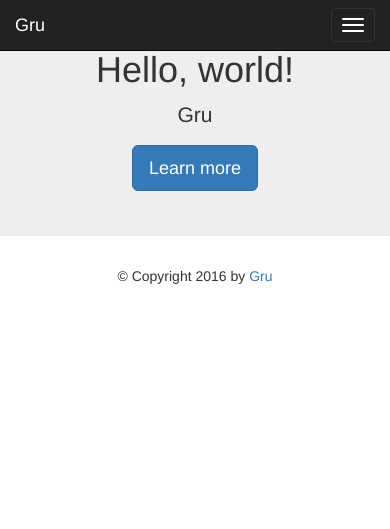
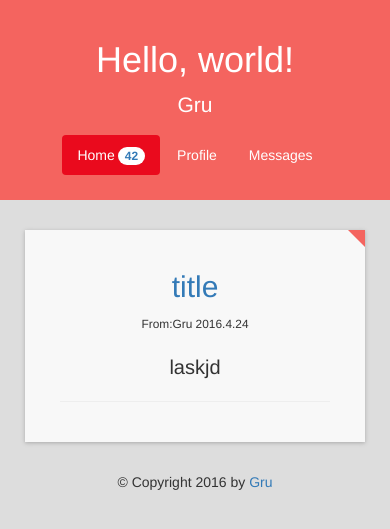
Before and after one commit to liu772992382/myblog, a Flask app: page / in a window 390 px wide. Shown: the top 529 px of the page. Run offline with Flask 2, Linux system fonts and the light colour scheme; some libraries are stand-ins or nearby versions.

Commit message:
from other blog

```diff
--- /dev/null
+++ b/static/css/index.css
@@ -0,0 +1,131 @@
+.jumbotron{
+	background-color: #f4645f !important;
+	color: white;
+	text-align: center;
+	padding-bottom: 20px;
+	padding-top: 20px;
+}
+
+body{
+	background-color: #DDDDDD;
+}
+
+div.nav a{
+	color: white;
+	display: inline-block;
+}
+
+.nav-pills a{
+	color: white !important;
+}
+
+.nav-pills>li.active>a, .nav-pills>li.active>a:focus, .nav-pills>li.active>a:hover{
+	background-color: rgb(234, 10, 29);
+}
+div.post {
+    background: #f8f8f8;
+    margin-bottom: 30px;
+    padding: 20px 35px;
+    box-shadow: 0 1px 4px #aaa;
+    overflow: hidden;
+}
+
+.user-info {
+    padding: 20px;
+    padding-top: 10px;
+    background-color: #f8f8f8;
+    box-shadow: 0 1px 4px #aaa;
+}
+
+li {
+    display: list-item;
+    text-align: -webkit-match-parent;
+}
+
+.card ul li {
+    float: left;
+    width: 33%;
+    padding: 8px 0;
+    border-left: 1px #eee solid;
+}
+
+.card img {
+    display: block;
+    width: 80px;
+    height: 80px;
+}
+
+.main-content{
+	padding-left: 25px;
+	padding-right: 25px;
+}
+
+.centered-pills {
+    text-align: center
+}
+.centered-pills ul.nav-pills {
+    display: inline-block
+}
+.centered-pills li {
+    display: inline
+}
+.centered-pills a {
+    float: left
+}
+
+.card ul {
+    list-style-type: none;
+    border-top: 1px #eee solid;
+    margin: 0;
+    padding: 0;
+}
+
+.card .avater {
+    display: inline-block;
+    margin-top: -40px;
+    position: relative;
+    background: #fff;
+    box-shadow: 0 1px #ccc;
+    border-radius: 100%;
+    border: 3px #fff solid;
+    overflow: hidden;
+}
+
+.card .header {
+    background-position: top left;
+    background-image: url(../pics/card.png);
+    background-size: cover;
+    height: 148px;
+}
+
+* html .centered-pills ul.nav-pills, *+html .centered-pills ul.nav-pills {
+    display: inline
+}
+
+div.post{
+	text-align: center;
+}
+
+div.post p{
+	font-size: 2.0rem;
+}
+
+div.post .featured {
+    display: block;
+    float: right;
+    width: 0;
+    height: 0;
+    border-right: 20px #f4645f solid;
+    border-bottom: 20px solid transparent;
+    margin-top: -20px;
+    margin-right: -38px;
+}
+
+.card {
+    border-radius: 3px;
+    background: #fff;
+    color: #555;
+    text-align: center;
+    box-shadow: 0px 1px 2px #aaa;
+    margin-top: 12px;
+}
--- a/templates/base.html
+++ b/templates/base.html
@@ -1,13 +1,14 @@
 <!doctype html>
-<html>
+<html lang="zh-CN">
   <head>
 	<meta charset="utf-8">
 	<meta http-equiv="X-UA-Compatible" content="IE=edge">
 	<meta name="viewport" content="width=device-width, initial-scale=1">
-
+  <meta name="viewport" content="width=device-width, initial-scale=1, maximum-scale=1, user-scalable=no">
 	 <title>{% block title %}{% endblock %} - My Blog</title>
 	<!-- Bootstrap -->
  <link href="../static/css/bootstrap.min.css" rel="stylesheet">
+ <link href="../static/css/index.css" rel="stylesheet">
 
  <!-- HTML5 shim and Respond.js for IE8 support of HTML5 elements and media queries -->
  <!-- WARNING: Respond.js doesn't work if you view the page via file:// -->
--- a/templates/welcome.html
+++ b/templates/welcome.html
@@ -3,46 +3,54 @@
 {% block head %}
 {% endblock %}
 {% block content %}
-<nav class="navbar navbar-inverse navbar-fixed-top">
-  <div class="container-fluid">
-    <!-- Brand and toggle get grouped for better mobile display -->
-    <div class="navbar-header">
-      <button type="button" class="navbar-toggle collapsed" data-toggle="collapse" data-target="#bs-example-navbar-collapse-1" aria-expanded="false">
-        <span class="sr-only">Toggle navigation</span>
-        <span class="icon-bar"></span>
-        <span class="icon-bar"></span>
-        <span class="icon-bar"></span>
-      </button>
-      <a class="navbar-brand" href="#">Gru</a>
+  <div class="jumbotron index">
+    <h1 class="title">Hello, world!</h1>
+    <p>Gru</p>
+    <div class="centered-pills">
+      <ul class="nav nav-pills">
+        <li role="presentation" class="active"><a href="#">Home<span class="badge">42</span></a></li>
+        <li role="presentation"><a href="#">Profile</a></li>
+        <li role="presentation"><a href="#">Messages</a></li>
+      </ul>
     </div>
-
-    <!-- Collect the nav links, forms, and other content for toggling -->
-    <div class="collapse navbar-collapse" id="bs-example-navbar-collapse-1">
-      <ul class="nav navbar-nav">
-        <li class="active"><a href="#">Link <span class="sr-only">(current)</span></a></li>
-        <li><a href="#">Link</a></li>
-        <li class="dropdown">
-          <a href="#" class="dropdown-toggle" data-toggle="dropdown" role="button" aria-haspopup="true" aria-expanded="false">Dropdown <span class="caret"></span></a>
-          <ul class="dropdown-menu">
-            <li><a href="#">Action</a></li>
-            <li><a href="#">Another action</a></li>
-            <li><a href="#">Something else here</a></li>
-            <li role="separator" class="divider"></li>
-            <li><a href="#">Separated link</a></li>
-            <li role="separator" class="divider"></li>
-            <li><a href="#">One more separated link</a></li>
-          </ul>
-        </li>
-      </ul>
-    </div><!-- /.navbar-collapse -->
-  </div><!-- /.container-fluid -->
-</nav>
-<center>
-  <div class="jumbotron">
-    <h1>Hello, world!</h1>
-    <p>Gru</p>
-    <p><a class="btn btn-primary btn-lg" href="#" role="button">Learn more</a></p>
   </div>
-</center>
-
+  <div class="content">
+    <div class="container">
+      <div class="row">
+        <div class="col-md-9 col-sm-12 main-content">
+          <div class="post">
+            <a href="#" class="featured"></a>
+            <h2><a href="#">title</a></h2>
+            <small>From:Gru 2016.4.24</small>
+            <br/><br/>
+            <p>
+              laskjd
+            </p>
+            <hr>
+          </div>
+        </div>
+        <div class="col-md-3 hidden-xs">
+          <div class="user-info">
+            <div class="card">
+              <div class="header"></div>
+              <div class="avater">
+                <img src="../static/img/info.jpg"  alt="" />
+              </div>
+              <div class="content">
+                <h3>Gru</h3>
+                <!-- <ul class="status" >
+                  <li><b>asdf</b><br>asdf</li>
+                  <li><b>asdf</b><br>asdf</li>
+                  <li><b>asdf</b><br>asdf</li>
+               </ul> -->
+              </div>
+            </div>
+            <p>
+              asdf
+            </p>
+          </div>
+        </div>
+      </div>
+    </div>
+  </div>
 {% endblock %}
```
Also changed, not shown: static/img/info.jpg (added), static/img/timg.jpg (added).
